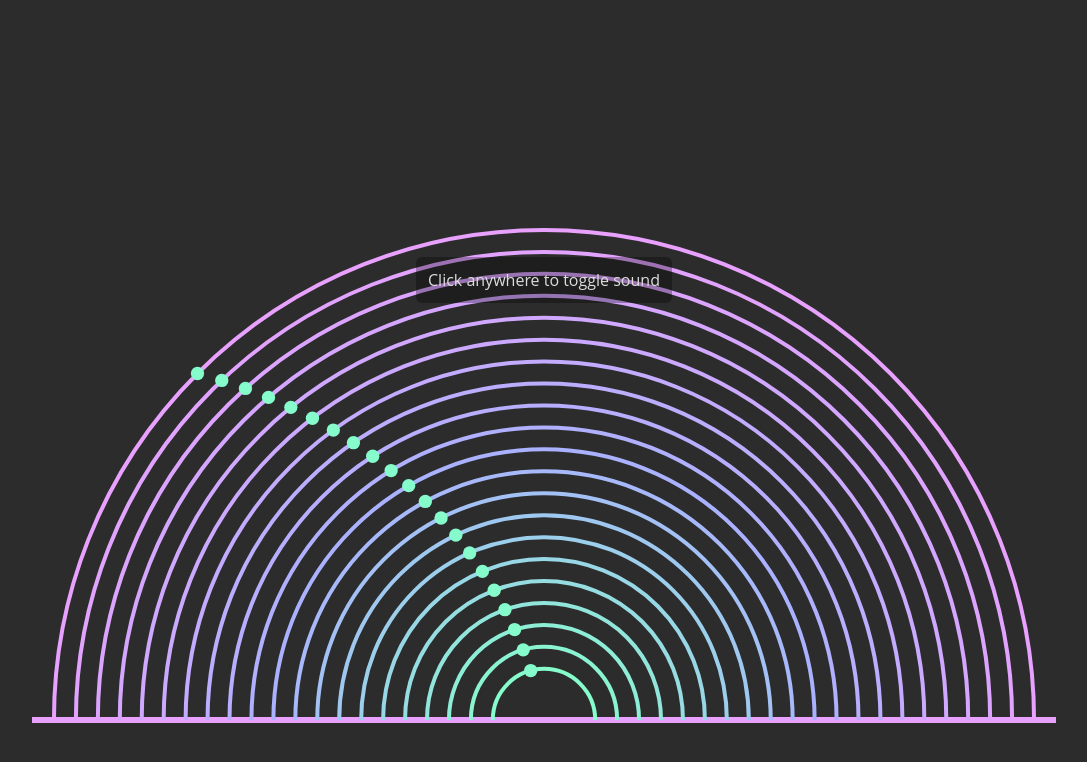
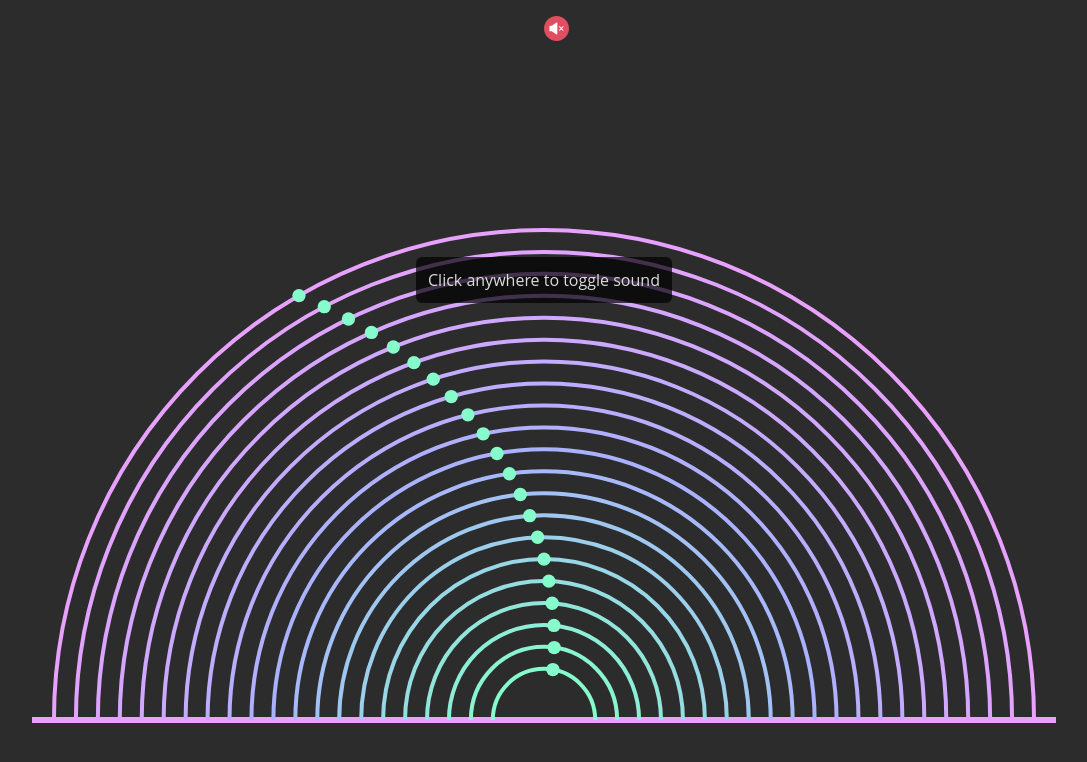
Before and after one commit to ae-app-labs/web-polyrhythms, a website: page index.html in a window 1280 px wide. Shown: the whole page, without its empty margins (96-1183 px from the left). Drawn offline with Linux system fonts and the light colour scheme.

Commit message:
add audio status indicator

```diff
--- a/assets/main.css
+++ b/assets/main.css
@@ -23,7 +23,7 @@ html, body {
     translate: -50% -50%;
     z-index: 3;
     padding: 0.75rem;
-    background-color: rgba(0, 0, 0, 30%);
+    background-color: rgba(0, 0, 0, 70%);
     border-radius: 0.4rem;
     pointer-events: none;
     animation: fadeOutAnim 2s 1;
@@ -31,6 +31,22 @@ html, body {
     animation-fill-mode: forwards;
 }
 
+#audio-status {
+    position: fixed;
+    top:1em;
+    left: 50%;
+}
+
+#audio-status img{
+    position: fixed;
+    width: 25px;
+    height: 25px;
+}
+
+.hidden {
+    visibility:hidden;
+}
+
 @keyframes fadeOutAnim {
     from { opacity: 1;}
     to {opacity: 0;}
--- a/assets/main.js
+++ b/assets/main.js
@@ -6,12 +6,17 @@ let startTime = new Date().getTime()
 let soundEnabled = false
 const maxLoops = 50
 const oneFullLoop = 2 * Math.PI
-const realignmentTime = 60 * 20; // 20 minutes
+const realignmentTime = 60 * 15; // 20 minutes
 
 // Disable audio if we the tab is not visible
-document.onvisibilitychange = () => soundEnabled = false
-
-paper.onclick = () => soundEnabled = !soundEnabled
+document.onvisibilitychange = () => {
+    soundEnabled = false
+    toggleAudioStatus()
+}
+paper.onclick = () => {
+    soundEnabled = !soundEnabled
+    toggleAudioStatus()
+}
 
 const colors1 = [
     "#D0E7F5",
@@ -61,13 +66,23 @@ const colors = [
     "#E9A1FF",
 ]
 
+const toggleAudioStatus = () => {
+    if(!soundEnabled){
+        document.querySelector("#mute").classList.remove('hidden')
+        document.querySelector("#unmute").classList.add('hidden')
+    } else {
+        document.querySelector("#mute").classList.add('hidden')
+        document.querySelector("#unmute").classList.remove('hidden')
+    }
+}
+
 const calculateNextImpactTime = (currentImpactTime, velocity) => {
     return currentImpactTime + (Math.PI / velocity) * 1000
 }
 
 const arcs = colors.map( (color, index) => {
     let audio = new Audio(`assets/audio/key-${index}.wav`)
-    audio.volume = 0.02
+    audio.volume = 0.2
 
     const numberOfLoops = oneFullLoop * (maxLoops - index)
     const velocity = numberOfLoops / realignmentTime
@@ -159,5 +174,9 @@ const draw = () => {
     requestAnimationFrame(draw)
 }
 
+
+// set the classes initially
+toggleAudioStatus()
+
 // Call draw() for the first time
 draw()
--- a/index.html
+++ b/index.html
@@ -7,6 +7,10 @@
     <link rel="stylesheet" href="assets/main.css">
 </head>
 <body>
+    <div id="audio-status">
+        <img src="assets/img/mute.svg" id="mute"/>
+        <img src="assets/img/speaker.svg" id="unmute" class="hidden"/>
+    </div>
     <div id="sound-message">
         <p>Click anywhere to toggle sound</p>
     </div>
```
Also changed, not shown: package.json (added, +11 -0 lines), assets/img/mute.svg (added), assets/img/speaker.svg (added).
